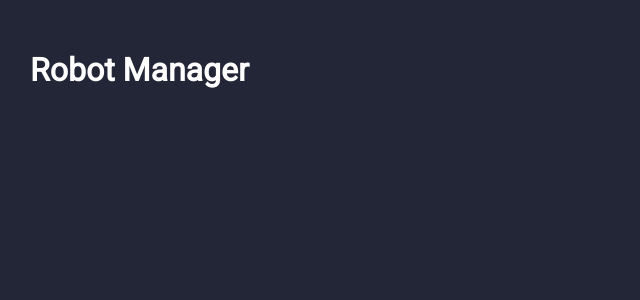
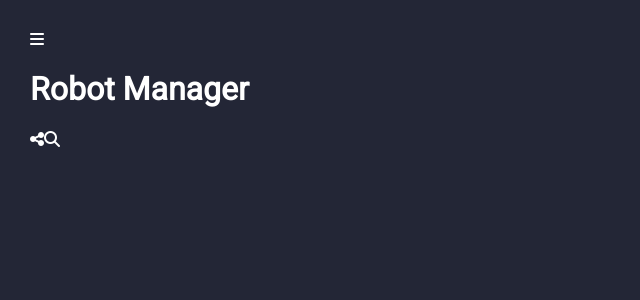
Before and after one commit to a9nna/202301-w6chwe-front-ana-coronel-sergi-casquero, a React (Create React App) app: page / in a window 1280 px wide. Shown: the top 300 px of the page, without its empty margins (0-640 px from the left). Built offline with nearby package versions, Linux system fonts and the light colour scheme.

Commit message:
Add Header component structure

```diff
--- a/package.json
+++ b/package.json
@@ -4,6 +4,7 @@
   "private": true,
   "dependencies": {
     "@fontsource/roboto": "^4.5.8",
+    "@fortawesome/fontawesome-free": "^6.3.0",
     "@reduxjs/toolkit": "^1.9.2",
     "@testing-library/jest-dom": "^5.16.5",
     "@testing-library/react": "^13.4.0",
--- /dev/null
+++ b/src/components/Header/Header.tsx
@@ -0,0 +1,14 @@
+import "@fortawesome/fontawesome-free/css/all.min.css";
+
+const Header = (): JSX.Element => {
+  return (
+    <>
+      <i className="fa-solid fa-bars"></i>
+      <h1>Robot Manager</h1>
+      <i className="fa-solid fa-share-nodes"></i>
+      <i className="fa-solid fa-magnifying-glass"></i>
+    </>
+  );
+};
+
+export default Header;
--- a/src/components/Layout/Layout.tsx
+++ b/src/components/Layout/Layout.tsx
@@ -1,5 +1,15 @@
+import { Outlet } from "react-router-dom";
+import Header from "../Header/Header";
+
 const Layout = (): JSX.Element => {
-  return <h1>Robot Manager</h1>;
+  return (
+    <>
+      <Header />
+      <main>
+        <Outlet />
+      </main>
+    </>
+  );
 };
 
 export default Layout;
```
Also changed, not shown: 1 other file (tests, documents, lock files or other folders).
